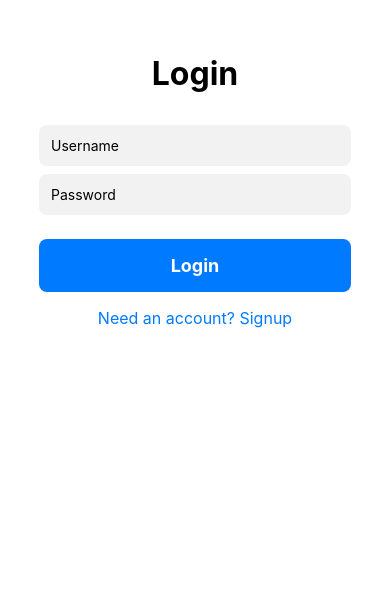
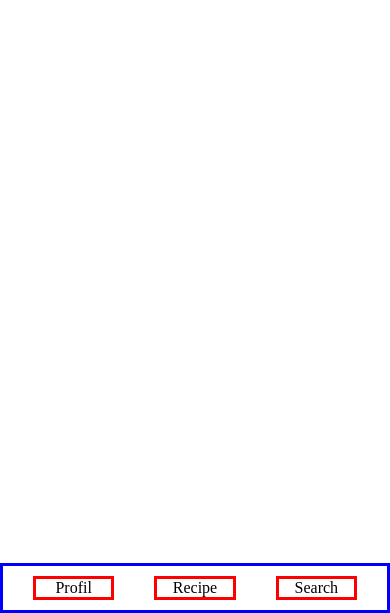
Before and after one commit to AppTripy/Flavor-Trip, a React Native app: screen / in a window 390 px wide. Shown: the part 231-844 px from the top of the page. Built offline with nearby package versions, Linux system fonts and the light colour scheme.

Commit message:
added navbar

```diff
--- a/App.js
+++ b/App.js
@@ -3,7 +3,13 @@ import LoginSignup from './src/pages/LoginSignup'
 import Opening from './src/pages/Opening'
 import * as Keychain from 'react-native-keychain';
 import Home from './src/pages/Home';
+import styled from 'styled-components';
 
+const Container = styled.div`
+  width: 100vw;
+  height: 100%;
+
+`
 
 const LogUser = async () => {
   try {
@@ -31,10 +37,10 @@ export default function App() {
   // }
 
   return (
-    <>
-      { showOpening && <Opening set={setShowOpening} /> }
-      { !showOpening && showLogReg && <LoginSignup set={setShowLogReg} /> }
-      { !showLogReg && <Home /> }
-    </>
+    <Container>
+      {/* { showOpening && <Opening set={setShowOpening} /> }
+      { !showOpening && showLogReg && <LoginSignup set={setShowLogReg} /> } */}
+      { showLogReg && <Home /> }
+    </Container>
   );
 }
--- /dev/null
+++ b/src/components/Navbar.js
@@ -0,0 +1,33 @@
+import styled from "styled-components";
+import Profil from "./Profil";
+import Recipe from "./Recipe";
+import Search from "./Search";
+
+const Container = styled.div`
+  width: 100%;
+  height: 50px;
+  position :absolute ;
+  bottom: 0;
+  border: 3px solid blue;
+  box-sizing: border-box;
+  display: flex;
+  justify-content: center;
+  padding: 0 30px ;
+  align-items: center;
+  gap:40px;
+`
+
+const Navbar = () => {
+
+
+  return(
+    <Container>
+      <Profil />
+      <Recipe />
+      <Search />
+    </Container>
+  )
+}
+
+
+export default Navbar ;
--- /dev/null
+++ b/src/components/Profil.js
@@ -0,0 +1,24 @@
+import styled from "styled-components"
+
+const Container = styled.div`
+  width: 100%;
+  border: 3px solid red;
+  box-sizing: border-box;
+  display: flex;
+  justify-content: center;
+  align-items: center;
+`
+
+
+const Profil = () => {
+
+
+  return (
+    <Container>
+      Profil
+    </Container>
+  )
+}
+
+
+export default Profil ;
--- /dev/null
+++ b/src/components/Recipe.js
@@ -0,0 +1,24 @@
+import styled from "styled-components"
+
+const Container = styled.div`
+  width: 100%;
+  border: 3px solid red;
+  box-sizing: border-box;
+  display: flex;
+  justify-content: center;
+  align-items: center;
+`
+
+
+const Recipe = () => {
+
+
+  return (
+    <Container>
+      Recipe
+    </Container>
+  )
+}
+
+
+export default Recipe ;
--- /dev/null
+++ b/src/components/Search.js
@@ -0,0 +1,24 @@
+import styled from "styled-components"
+
+const Container = styled.div`
+  width: 100%;
+  border: 3px solid red;
+  box-sizing: border-box;
+  display: flex;
+  justify-content: center;
+  align-items: center;
+`
+
+
+const Search = () => {
+
+
+  return (
+    <Container>
+      Search
+    </Container>
+  )
+}
+
+
+export default Search ;
--- a/src/pages/Home.js
+++ b/src/pages/Home.js
@@ -1,15 +1,19 @@
+import styled from "styled-components";
+import Navbar from "../components/Navbar";
 
-
-
+const Container = styled.div`
+  height: 100vh;
+  width: 100%;
+`
 
 const Home = () => {
 
 
 
   return (
-    <div>
-      HOME
-    </div>
+    <Container>
+      <Navbar />
+    </Container>
   )
 }
 
```
